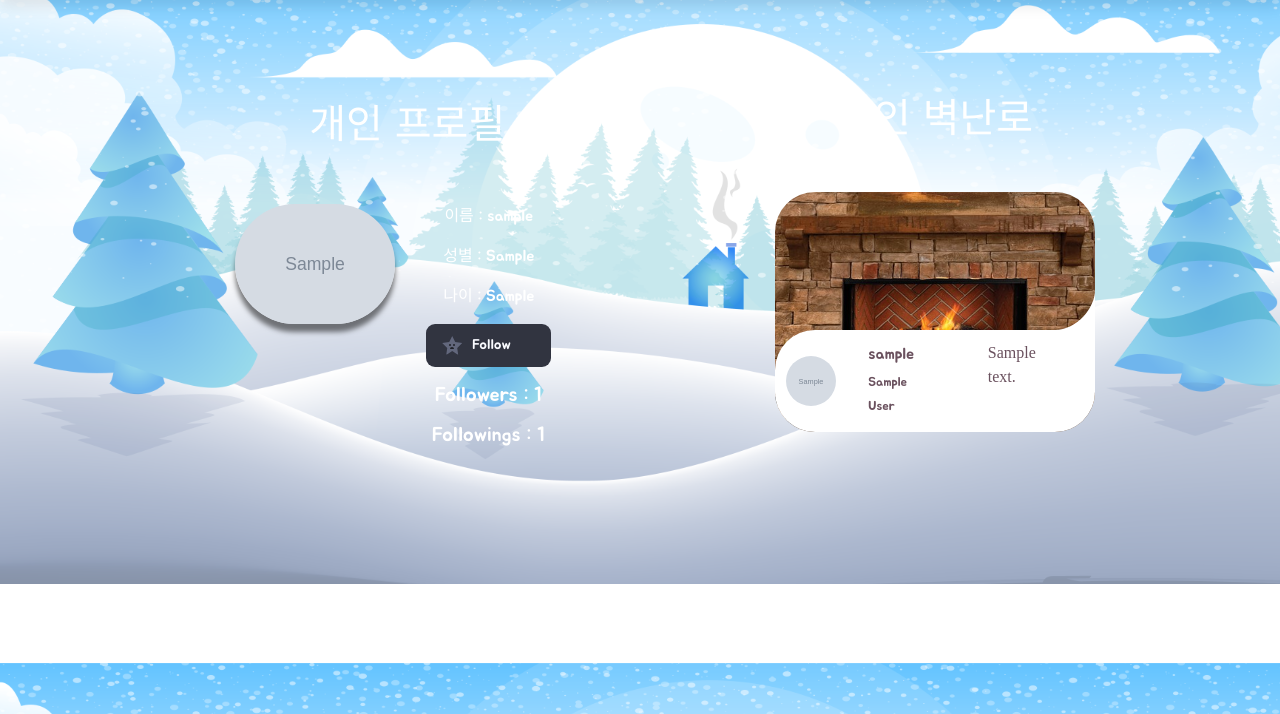
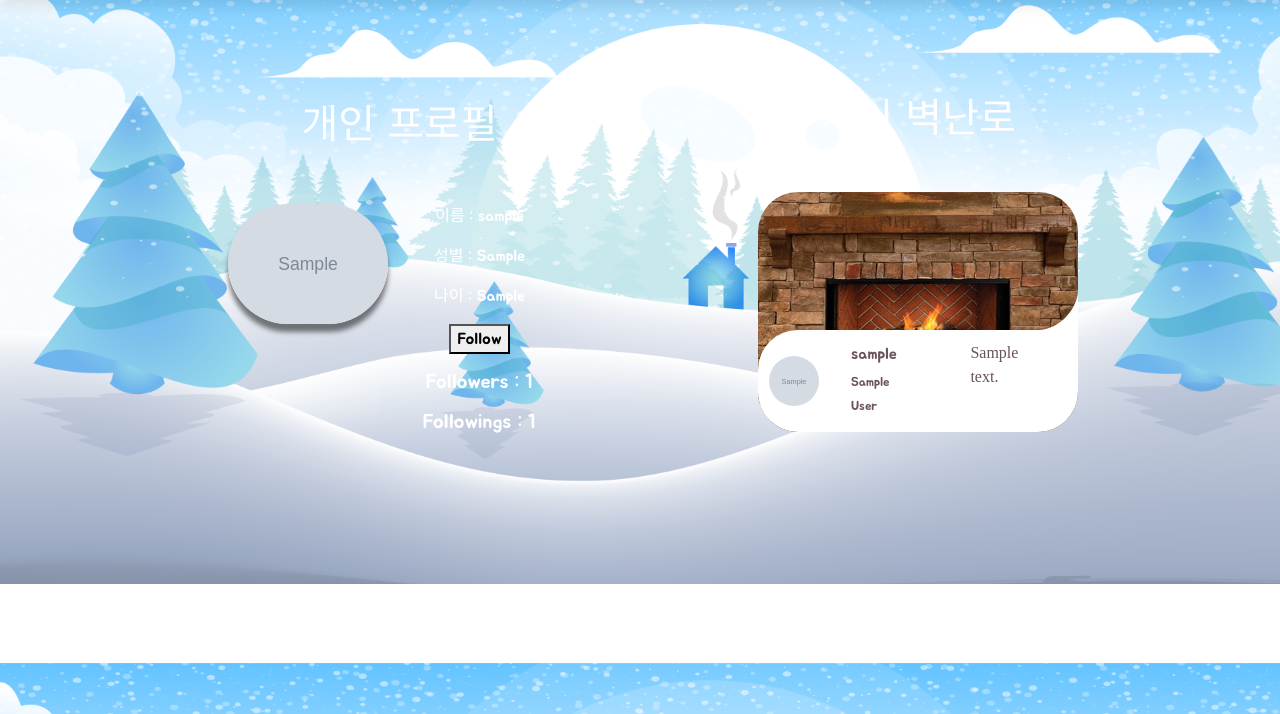
Before and after one commit to tnpfldyd/semi_pjt_2, a Django app: page /accounts/profile/1/ in a window 1280 px wide. Shown: the part 86-800 px from the top of the page. Run offline with Django 3.2, Linux system fonts and the light colour scheme; tables that the repository leaves empty hold one stand-in row (values such as "Sample post"); grey boxes marked "Sample" are stand-in pictures; some libraries are stand-ins or nearby versions; some web fonts are replaced.

Commit message:
profilefix

```diff
--- a/accounts/templates/accounts/profile.html
+++ b/accounts/templates/accounts/profile.html
@@ -3,7 +3,7 @@
 {% load django_bootstrap5 %}
 {% block content %}
 <link rel="stylesheet" href="https://fonts.googleapis.com/css?family=Inter:400,500,600,700&amp;display=swap">
-<link rel="stylesheet" href="{% static 'css/profile.css' %}">
+{% comment %} <link rel="stylesheet" href="{% static 'css/profile.css' %}"> {% endcomment %}
 <style>
   :root {
     --surface-color: #fff;
@@ -140,7 +140,7 @@
   box-shadow: 0 8px 5px rgba(0,0,0,0.5);
 }
 </style>
-  <div class="row row-cols-6 justify-content-evenly">
+  <div class="row row-cols-6 justify-content-evenly" style='width:100%'>
     <!-- 벽난로 주인 프로필 -->
     <div class='col col-lg-3 ms-2 my-5 text-center'>
       <p class=' my-5 fs-1 text-center'>개인 프로필</p>
```
Lines whose indentation alone changed are shown as unchanged.
